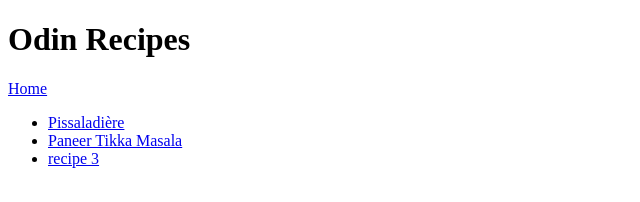
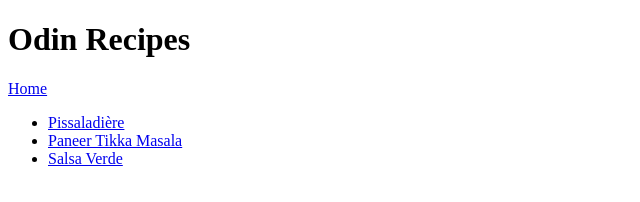
Before and after one commit to RVidal34/odin-recipes, a plain HTML site: page index.html in a window 1280 px wide. Shown: the full height of the page, 0-640 px from the left. Drawn offline with Linux system fonts and the light colour scheme.

Commit message:
changed the file name of the third recipe & modified index.html accordingly

```diff
--- a/index.html
+++ b/index.html
@@ -11,7 +11,7 @@
     <ul>
       <li><a href="./pages/pissaladiere.html">Pissaladière</a></li>
       <li><a href="./pages/panner-tikka-masala.html">Paneer Tikka Masala</a></li>
-      <li><a href="./pages/recipe3.html">recipe 3</a></li>
+      <li><a href="./pages/salsa-verde.html">Salsa Verde</a></li>
     </ul>
   </body>
 </html>
```
Also changed, not shown: pages/salsa-verde.html (renamed from pages/recipe3.html).
